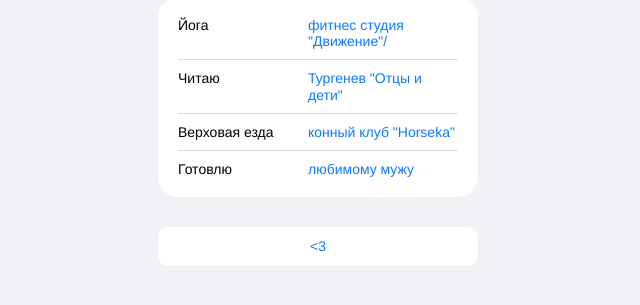
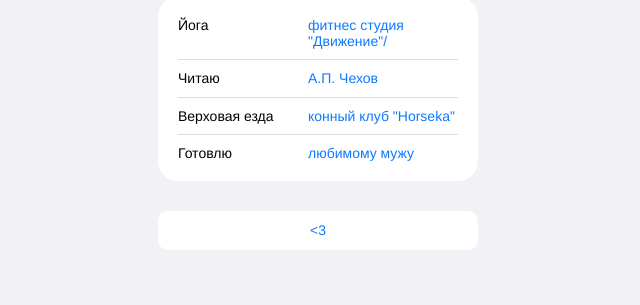
Before and after one commit to SadkovskayaRN/CV, a plain HTML site: page index.html in a window 1280 px wide. Shown: the part 465-770 px from the top of the page, without its empty margins (322-962 px from the left). Drawn offline with Linux system fonts and the light colour scheme; a script that the page names is missing.

Commit message:
имя_коммита

```diff
--- a/index.html
+++ b/index.html
@@ -48,7 +48,7 @@
           </li>
           <li class="links__link">
             <p class="links__title">Читаю</p>
-            <a class="linsk__link" href="@german_dlinikov">Тургенев "Отцы и дети"</a>
+            <a class="linsk__link" href="@german_dlinikov">А.П. Чехов</a>
           </li>
           <li class="links__link">
             <p class="links__title">Верховая езда</p>
```
